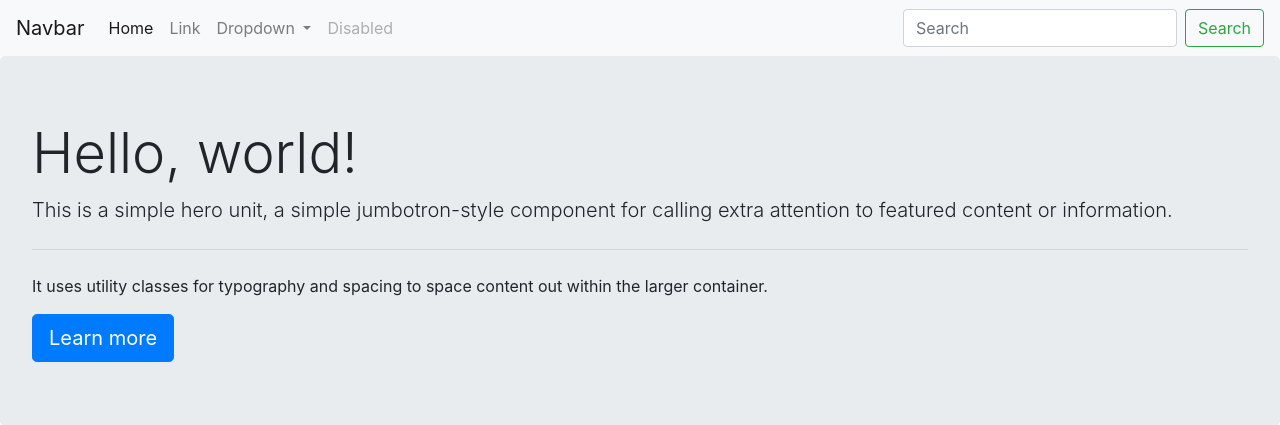
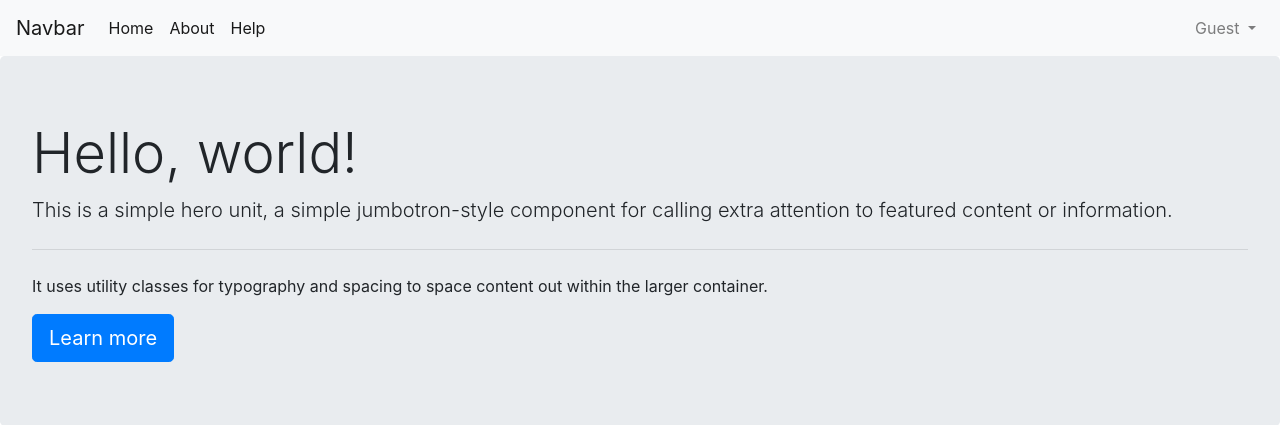
Before and after one commit to mohit4/django-hackathon-starter, a Django app: page /home/ in a window 1280 px wide. Shown: the top 425 px of the page. Run offline with Django 3.2, Linux system fonts and the light colour scheme; some libraries are stand-ins or nearby versions.

Commit message:
Updated base html

```diff
--- a/templates/base.html
+++ b/templates/base.html
@@ -23,30 +23,32 @@
         <div class="collapse navbar-collapse" id="navbarSupportedContent">
             <ul class="navbar-nav mr-auto">
                 <li class="nav-item active">
-                    <a class="nav-link" href="#">Home <span class="sr-only">(current)</span></a>
+                    <a class="nav-link" href="#">Home</a>
                 </li>
-                <li class="nav-item">
-                    <a class="nav-link" href="#">Link</a>
+                <li class="nav-item active">
+                    <a class="nav-link" href="#">About</a>
                 </li>
+                <li class="nav-item active">
+                    <a class="nav-link" href="#">Help</a>
+                </li>
+            </ul>
+            <ul class="navbar-nav ml-auto">
                 <li class="nav-item dropdown">
                     <a class="nav-link dropdown-toggle" href="#" id="navbarDropdown" role="button" data-toggle="dropdown" aria-haspopup="true" aria-expanded="false">
-                        Dropdown
+                        Guest
                     </a>
-                    <div class="dropdown-menu" aria-labelledby="navbarDropdown">
+                    <div class="dropdown-menu dropdown-menu-right" aria-labelledby="navbarDropdown">
                         <a class="dropdown-item" href="#">Action</a>
                         <a class="dropdown-item" href="#">Another action</a>
                     <div class="dropdown-divider"></div>
                         <a class="dropdown-item" href="#">Something else here</a>
                     </div>
                 </li>
-                <li class="nav-item">
-                    <a class="nav-link disabled" href="#" tabindex="-1" aria-disabled="true">Disabled</a>
-                </li>
             </ul>
-            <form class="form-inline my-2 my-lg-0">
+            <!-- <form class="form-inline my-2 my-lg-0">
                 <input class="form-control mr-sm-2" type="search" placeholder="Search" aria-label="Search">
                 <button class="btn btn-outline-success my-2 my-sm-0" type="submit">Search</button>
-            </form>
+            </form> -->
         </div>
     </nav>
 
```
